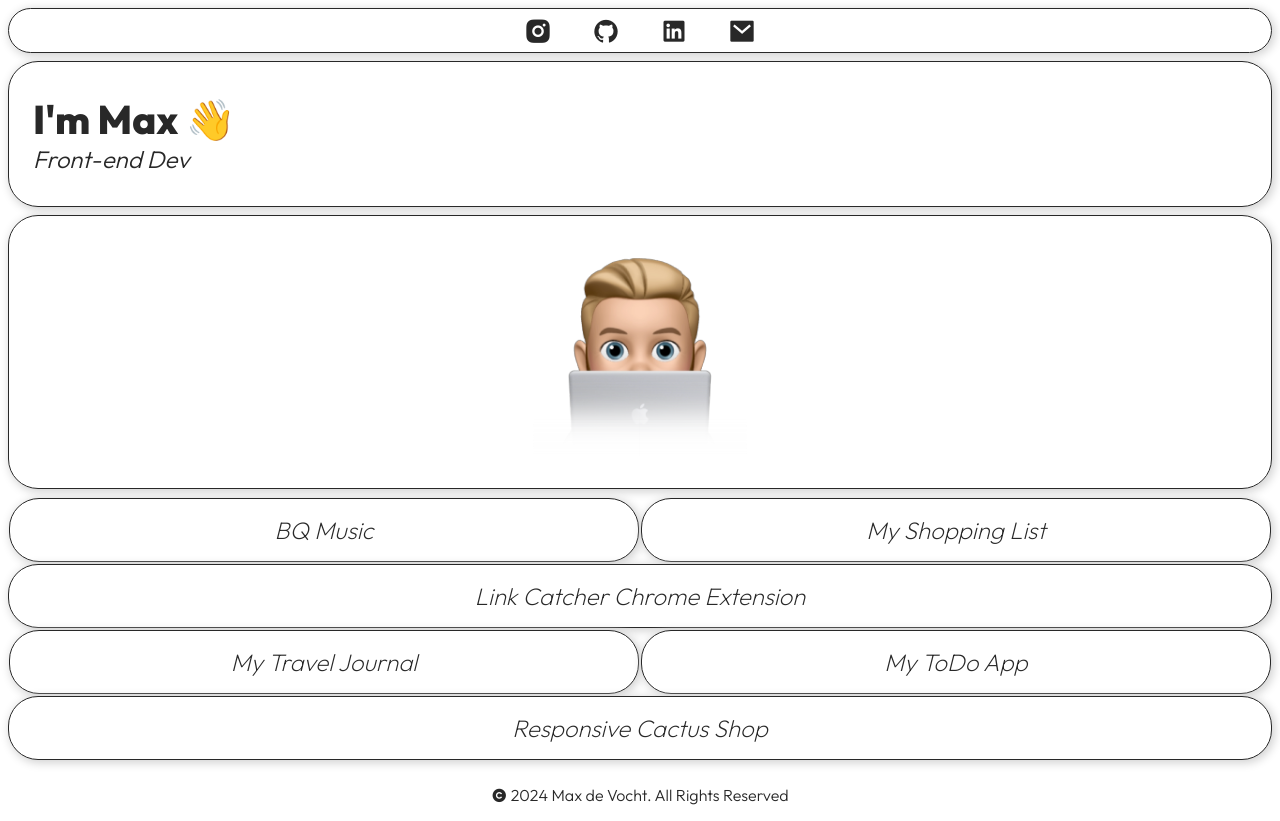
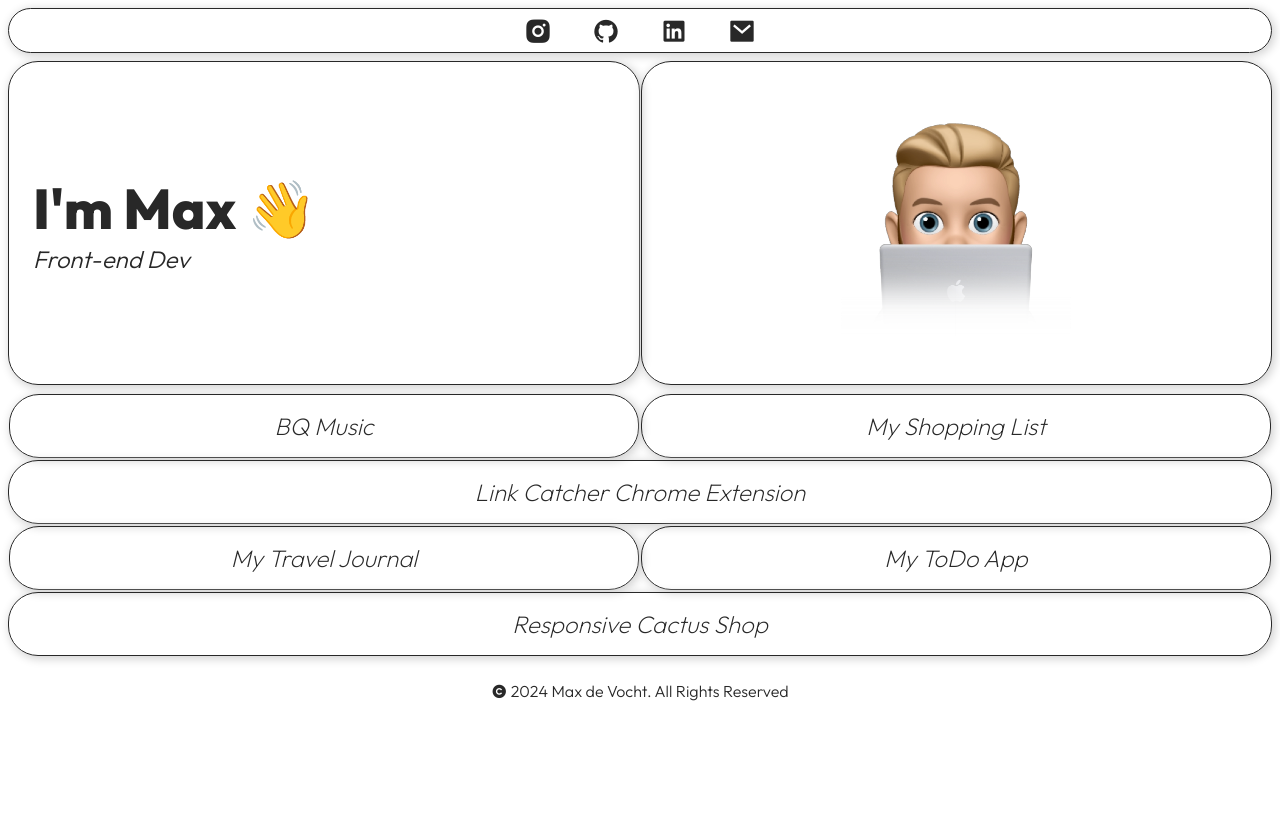
Before and after one commit to maxdevocht/my-portfolio-site, a React (Vite) app: page / in a window 1280 px wide. After the commit the page ends 800 px from the top, so only its background shows below. Built offline with nearby package versions, Linux system fonts and the light colour scheme.

Commit message:
Added responsive styles

```diff
--- a/src/index.css
+++ b/src/index.css
@@ -46,7 +46,6 @@ button {
 }
 
 body {
-  background-color: var(--color-white);
   font-family: 'Outfit', sans-serif;
   /* min-height: 100vh; */
 }
@@ -146,7 +145,7 @@ body {
   margin: 1px;
   border: 1px solid var(--color-black);
   border-radius: 30px;
-  background-color: var(--color-white);
+  background-color: transparent;
   color: var(--color-black);
   transition: all .1s ease-in-out;
 }
@@ -157,7 +156,7 @@ body {
   margin: 1px;
   border: 1px solid var(--color-black);
   border-radius: 30px;
-  background-color: var(--color-white);
+  background-color: transparent;
   color: var(--color-black);
   transition: all .1s ease-in-out;
 }
@@ -186,3 +185,27 @@ body {
 .copyright i {
   color: var(--color-black);
 }
+
+@media screen and (min-width: 769px) {
+  .header {
+    margin: 0 .5rem;
+    display: flex;
+    flex-direction: row;
+    gap: 1px;
+  }
+
+  .header--info {
+    height: 324px;
+    display: flex;
+    flex-direction: column;
+    justify-content: center;
+  }
+
+  .header--img {
+    height: 324px;
+  }
+
+  .name {
+    font-size: 3.5rem;
+  }
+}
```
